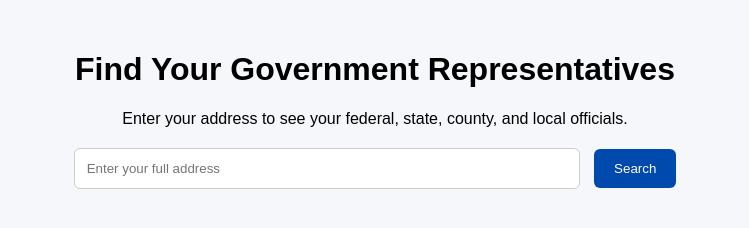
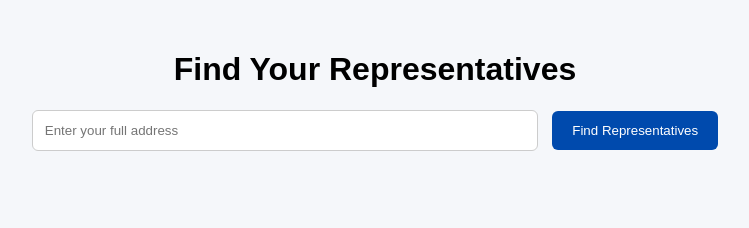
Before and after one commit to jaronimo1/Find-My-Representative, a plain HTML site: page index.html in a window 1280 px wide. Shown: the whole page, without its empty margins (265-1014 px from the left). Drawn offline with Linux system fonts and the light colour scheme.

Commit message:
Update index.html

```diff
--- a/index.html
+++ b/index.html
@@ -1,21 +1,16 @@
 <!DOCTYPE html>
 <html lang="en">
 <head>
-  <meta charset="UTF-8" />
-  <meta name="viewport" content="width=device-width, initial-scale=1.0" />
-  <title>Find My Representatives</title>
-  <link rel="stylesheet" href="style.css" />
+  <meta charset="UTF-8">
+  <meta name="viewport" content="width=device-width, initial-scale=1.0">
+  <title>Find Your Representatives</title>
+  <link rel="stylesheet" href="style.css">
 </head>
 <body>
   <div class="container">
-    <h1>Find Your Government Representatives</h1>
-    <p>Enter your address to see your federal, state, county, and local officials.</p>
-
-    <div id="search">
-      <input type="text" id="addressInput" placeholder="Enter your full address" />
-      <button onclick="lookupReps()">Search</button>
-    </div>
-
+    <h1>Find Your Representatives</h1>
+    <input type="text" id="addressInput" placeholder="Enter your full address">
+    <button onclick="lookupReps()">Find Representatives</button>
     <div id="results"></div>
   </div>
 
```
